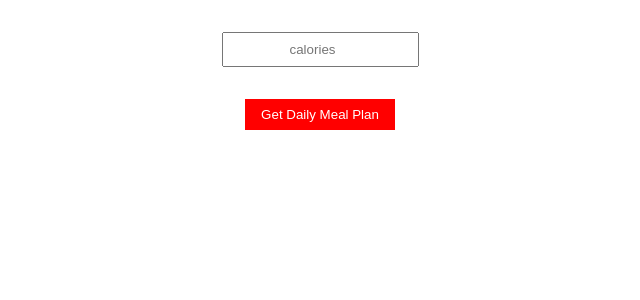
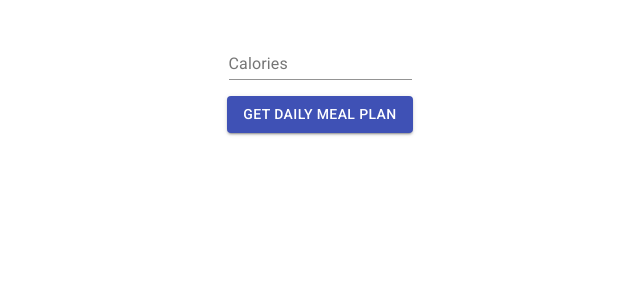
Before and after one commit to Amar-Omerika/Meal-Planing-App, a React (Create React App) app: page / in a window 1280 px wide. Shown: the top 300 px of the page, without its empty margins (320-960 px from the left). Built offline with nearby package versions, Linux system fonts and the light colour scheme; no server answers.

Commit message:
meal-app

```diff
--- a/package.json
+++ b/package.json
@@ -3,6 +3,7 @@
   "version": "0.1.0",
   "private": true,
   "dependencies": {
+    "@material-ui/core": "^4.11.4",
     "@testing-library/jest-dom": "^5.13.0",
     "@testing-library/react": "^11.2.7",
     "@testing-library/user-event": "^12.8.3",
--- a/public/index.html
+++ b/public/index.html
@@ -3,6 +3,10 @@
 	<head>
 		<meta charset="utf-8" />
 		<link rel="icon" href="%PUBLIC_URL%/favicon.ico" />
+		<link
+			rel="stylesheet"
+			href="https://fonts.googleapis.com/css?family=Roboto:300,400,500,700&display=swap"
+		/>
 		<meta name="viewport" content="width=device-width, initial-scale=1" />
 		<meta name="theme-color" content="#000000" />
 		<meta
--- a/src/App.css
+++ b/src/App.css
@@ -15,12 +15,6 @@
 	text-align: center;
 	padding: 0.5rem;
 	margin-bottom: 1rem;
-}
-button {
-	padding: 0.5rem 1rem;
-	background-color: red;
-	color: white;
-	border: none;
 }
 main {
 	display: flex;
@@ -60,7 +54,6 @@
 }
 a {
 	text-decoration: none;
-	background-color: red;
 	color: white;
 	width: fit-content;
 	padding: 0, 5rem 1rem;
--- a/src/App.js
+++ b/src/App.js
@@ -1,5 +1,7 @@
 import React, { useState, useEffect } from "react";
 import MealList from "./MealList";
+import Button from "@material-ui/core/Button";
+import TextField from "@material-ui/core/TextField";
 import "./App.css";
 
 const App = () => {
@@ -24,13 +26,18 @@
 	return (
 		<div className="App">
 			<section className="controls">
-				<input
+				<TextField
 					type="number"
 					placeholder="calories"
 					onChange={handleChange}
-				></input>
+					id="standard-basic"
+					label="Calories"
+				/>
 			</section>
-			<button onClick={getMealData}>Get Daily Meal Plan</button>
+			<Button variant="contained" color="primary" onClick={getMealData}>
+				Get Daily Meal Plan
+			</Button>
+
 			{mealData && <MealList mealData={mealData} />}
 		</div>
 	);
--- a/src/Meal.js
+++ b/src/Meal.js
@@ -1,4 +1,5 @@
 import React, { useState, useEffect } from "react";
+import Button from "@material-ui/core/Button";
 
 const Meal = ({ meal }) => {
 	const [imageuRL, setImageURL] = useState("");
@@ -22,7 +23,10 @@
 				<li>Preparation time: {meal.readyInMinutes} minutes</li>
 				<li>Number of servings : {meal.servings}</li>
 			</ul>
-			<a href={meal.sourceUrl}>Visit the Recipe</a>
+
+			<Button variant="contained" color="primary">
+				<a href={meal.sourceUrl}>Visit the Recipe</a>
+			</Button>
 		</article>
 	);
 };
```
Also changed, not shown: 1 other file (tests, documents, lock files or other folders). Lines whose indentation alone changed are shown as unchanged.
